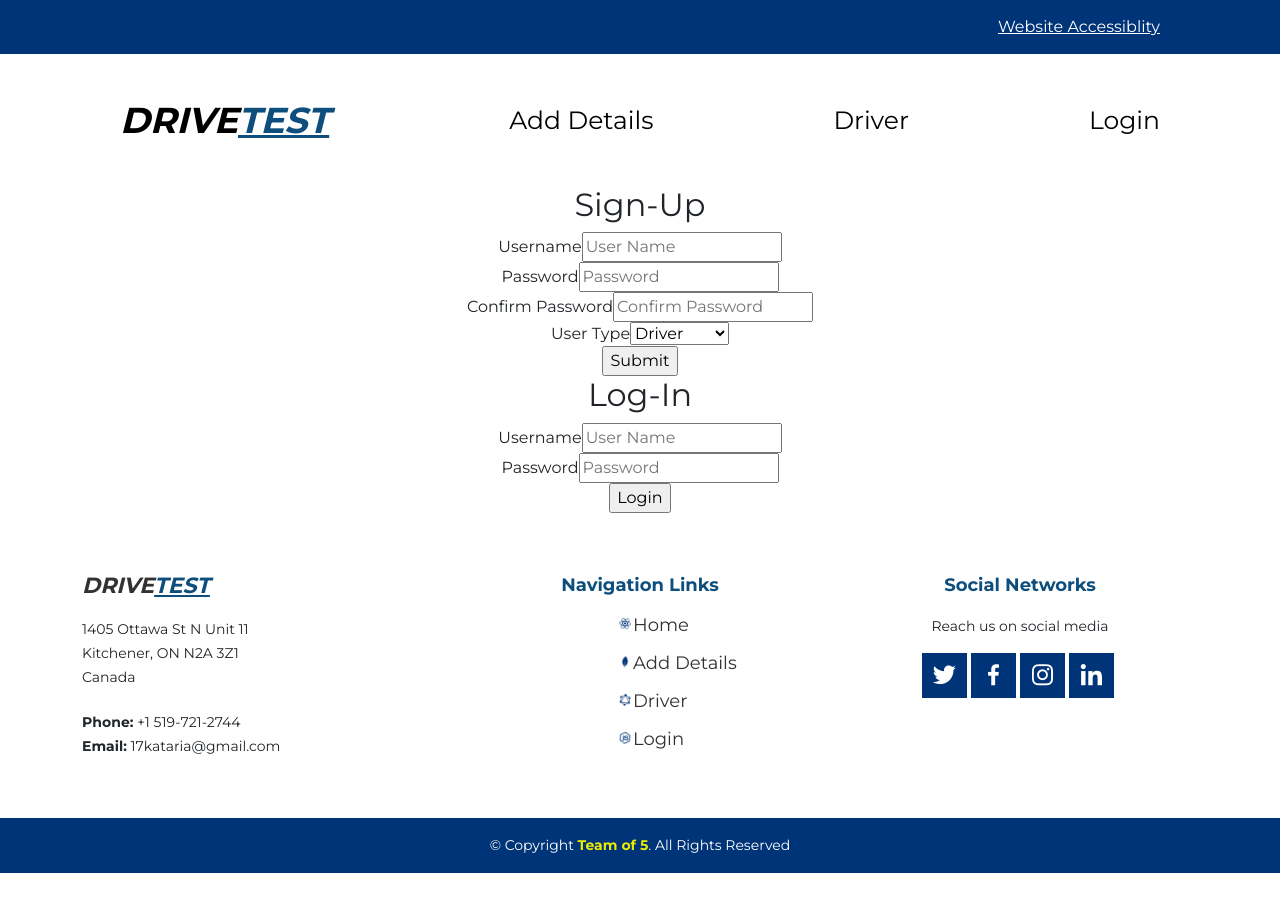
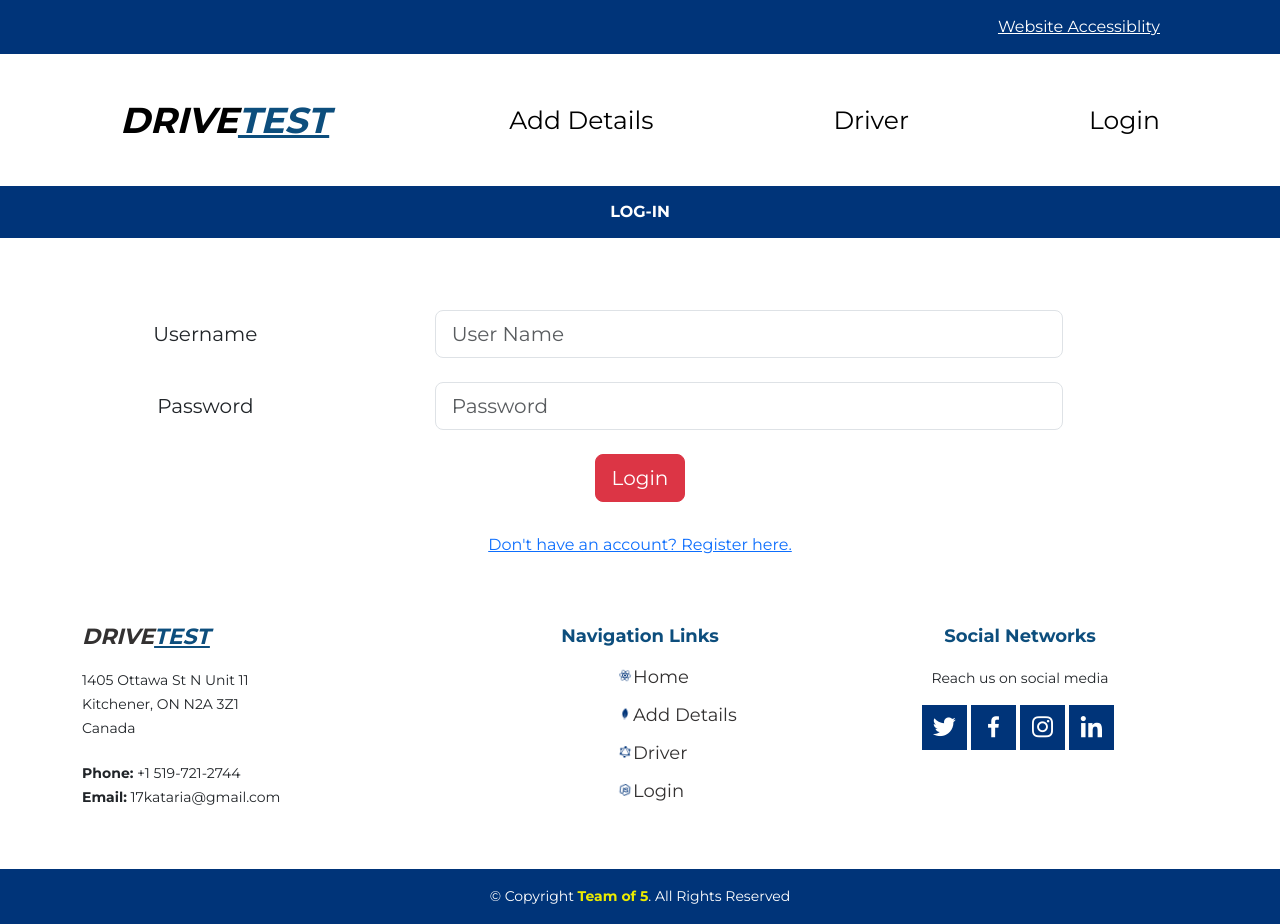
Before and after one commit to ikataria/CapstoneProject, a React (Create React App) app in the folder client/: page /registration in a window 1280 px wide. Before the commit the page ends 873 px from the top, so only its background shows below. Built offline with nearby package versions, Linux system fonts and the light colour scheme.

Commit message:
styling done login page

```diff
--- a/client/src/App.css
+++ b/client/src/App.css
@@ -36,3 +36,218 @@
     transform: rotate(360deg);
   }
 }
+
+
+.App{
+  font-family: "Montserrat", sans-serif;
+  margin: 0;
+  padding: 0;
+  text-align: center;
+}
+
+/* Top bar */
+.webAccessBar{
+  background-color: #003479;
+  line-height: 20px;
+  padding: 17px 120px;
+  display: flex;
+  justify-content: flex-end;
+}
+
+.webAccessBar a{
+  color: white;
+  font-size: 16px;
+}
+
+.navbar{
+  display: flex;
+  justify-content: space-between;
+  background-color: #ffffff;
+  line-height: 20px;
+  padding: 56px 120px;
+}
+
+.logo{
+  color: rgb(0, 0, 0);
+  font-size: 36px;
+  font-weight: Bolder;
+  text-decoration: none;
+  font-style: italic;
+}
+
+.logo span{
+  color: rgb(13, 78, 125);
+  text-decoration: underline;
+}
+
+.navBarList{
+  text-decoration: none;
+  color: #000;
+  font-size: 25px;
+}
+
+
+/*--------------------------------------------------------------
+ > Hero Image
+--------------------------------------------------------------*/
+
+.homePageNewBanner{
+  color: white;
+  font-size: 16px;
+  background-color: #003479;
+  line-height: 20px;
+  padding: 16px 120px;
+  font-weight: 800;
+  margin: 0;
+}
+
+.heroImg{
+  background-image: linear-gradient(to bottom, rgba(156, 160, 163, 0.52), rgba(0, 0, 0, 0.73)), url("https://img.freepik.com/free-photo/woman-male-driving-instructor-during-driving-test_52683-101120.jpg?w=1380&t=st=1687429186~exp=1687429786~hmac=a7bcc4415c2132807798a4e0adf762fb0bfab79ed65674ef3c43d9ec87fd19d7");
+  background-color: #cccccc;
+  height: 650px;
+  background-position: center;
+  background-repeat: no-repeat;
+  background-size: cover;
+  position: relative;
+}
+
+.heroImgContent{
+  width: 920px;
+  height: 500px;
+  margin: 0 0 0 100px ;
+  background-image: linear-gradient(0deg, rgba(156, 160, 163, 0.1), rgba(0, 0, 0, 0.93));
+  opacity: 0.9;
+}
+
+.heroTxt{
+  text-align: left;
+  position: absolute;
+  top: 49%;
+  left: 25%;
+  transform: translate(-50%, -50%);
+  color: white;
+  padding: 40px 35px;
+  line-height: 40px;
+  font-weight: bolder;
+}
+
+.heroTxt h3{
+  color: rgb(235, 235, 0);
+}
+
+
+/*--------------------------------------------------------------
+ > Registration & Login
+--------------------------------------------------------------*/
+
+
+
+/*--------------------------------------------------------------
+ > Footer
+--------------------------------------------------------------*/
+
+#footer {
+  font-size: 14px;
+  background: #003479;;
+}
+
+#footer .upperFooter {
+  padding: 60px 0 30px 0;
+  background: #fff;
+}
+
+#footer .upperFooter .fContact {
+  margin-bottom: 30px;
+  text-align: left;
+}
+
+#footer .upperFooter h3 {
+  margin: 0 0 10px 0;
+  line-height: 1;
+  color: rgb(51, 49, 49);
+  font-size: 22px;
+  padding: 2px 0 10px 0;
+  font-style: italic;
+}
+
+#footer .upperFooter .fContact p {
+  line-height: 24px;
+  margin-bottom: 0;
+  font-size: 14px;
+}
+
+#footer .upperFooter h4 {
+  font-size: 18px;
+  font-weight: 700;
+  color: rgb(13, 78, 125);
+  padding: 2px 0 12px 0;
+}
+
+#footer .upperFooter .footer-links ul {
+  list-style: none;
+  padding: 0;
+  margin: 0;
+}
+
+#footer .upperFooter .footer-links ul i {
+  padding: 1px;
+  color: #003479;
+}
+
+#footer .upperFooter .footer-links ul li {
+  padding: 10px 0 10px 155px;
+  display: flex;
+  align-items: flex-start;
+
+}
+
+#footer .upperFooter .footer-links ul li:first-child {
+  padding-top: 0;
+}
+
+#footer .upperFooter .footer-links ul a {
+  color: rgb(51, 49, 49);
+  font-family: "Montserrat", sans-serif;
+  display: inline-block;
+  line-height: 1;
+  font-size: 18px;
+  text-decoration: none;
+}
+
+#footer .bx {
+  font-family: "Montserrat", sans-serif;
+}
+
+
+#footer .upperFooter .footer-links ul a:hover {
+  color: #003479;
+}
+
+#footer .upperFooter .social-links a {
+  font-size: 28px;
+  background: #003479;
+  color: #fff;
+  padding: 8px 0;
+  margin: 0 4px 0 0;
+  display: inline-block;
+  line-height: 1;
+  text-align: center;
+  transition: 0.25s;
+  width: 45px;
+  height: 45px;
+}
+
+#footer .upperFooter .social-links a:hover {
+  background: rgb(235, 235, 0);
+  color: #fff;
+  text-decoration: none;
+}
+
+#footer .footer-bottom {
+  padding: 17px 0;
+  color: #fff;
+}
+
+#footer .copyright b{
+  color: rgb(235, 235, 0)
+}
--- a/client/src/App.js
+++ b/client/src/App.js
@@ -1,5 +1,5 @@
 import './App.css';
-import './Design.css';
+// import './Design.css';
 import Menu from './components/menu';
 
 function App() {
--- a/client/src/components/HomePage.js
+++ b/client/src/components/HomePage.js
@@ -17,7 +17,6 @@ function Home() {
 
                     <p>To manage website traffic and provide a fair, first-in-first-out road test appointment booking experience, we use virtual queue technology.</p>
 
-
                     <Link className="btn btn-success btn-lg" to="/registration">BOOK A ROAD TEST</Link>
                 </div>
             </div>
--- a/client/src/components/PageRoutes.js
+++ b/client/src/components/PageRoutes.js
@@ -1,20 +1,25 @@
+import React from "react";
+import { useState, useEffect } from "react";
 import {Route, Routes } from "react-router-dom";
 
 import HomePage from "./HomePage";
-import CreateUser from "./registration";
+import Registration from "./registration";
+import Login from "./login";
 import AddUserDetails from "./AddUserDetails";
-// import FetchUser from "./FetchUser";
 
+function PageRoutes() {
+    const [currentForm, setCurrentForm] = useState('login');
 
-function pageRoutes() {
+    const toggleForm = (formName) => {setCurrentForm(formName)}
+
     return (
         <Routes>
             <Route path='/' element={<HomePage/>} />
-            <Route path='/registration' element={<CreateUser/>} />
+            <Route path='/registration' element={currentForm === "login" ? <Login onFormSwitch={toggleForm}/> : <Registration onFormSwitch={toggleForm}/>} />
             <Route path='/driver/addDetails' element={<AddUserDetails/>} />
             {/* <Route path='/fetchUser' element={<FetchUser/>} /> */}
         </Routes>
     )
 }
 
-export default pageRoutes;
+export default PageRoutes;
--- a/client/src/components/login.js
+++ b/client/src/components/login.js
@@ -5,7 +5,7 @@ import { useLocation, useNavigate } from 'react-router-dom';
 
 
 // Login HTML
-const LoginForm = ({LoginUser}) => {
+const LoginForm = ({ LoginUser, props }) => {
 
     const handleSubmit = (e) => {
         e.preventDefault();
@@ -23,27 +23,42 @@ const LoginForm = ({LoginUser}) => {
     return (
         <div>
             <form name="loginUserForm" onSubmit={handleSubmit}>
-                <h2>Log-In</h2>
-                <div>
-                    <label for="userName">Username</label>
-                    <input name="userName" type="text" placeholder="User Name"></input>
+                {/* <h2>Log-In</h2> */}
+                <h2 className="homePageNewBanner">LOG-IN</h2>
+                <br />
+                <br />
+                <br />
+
+                <div className="form-group row">
+                    <label htmlFor="userName" className="col-sm-4 col-form-label col-form-label-lg">Username</label>
+                    <div className="col-sm-6">
+                        <input name="userName" placeholder="User Name" type="text" className="form-control form-control-lg" minlength="3" maxlength="25" required></input>
+                    </div>
                 </div>
+                <br />
 
-                <div>
-                    <label for="password">Password</label>
-                    <input name="password" type="text" placeholder="Password"></input>
+                <div className="form-group row">
+                    <label htmlFor="password" className="col-sm-4 col-form-label col-form-label-lg">Password</label>
+                    <div className="col-sm-6">
+                        <input name="password" className="form-control form-control-lg" type="password" placeholder="Password" minlength="6" maxlength="20" required></input>
+                    </div>
                 </div>
+                <br />
 
-                <div>
-                    <input type="submit" value="Login" />
+                <div className="form-group">
+                    <input type="submit" value="Login" className="btn btn-danger btn-lg" />
                 </div>
+                <br />
+
             </form>
+
+            <button className="btn btn-link" onClick={() => props.onFormSwitch('registration')}>Don't have an account? Register here.</button>
         </div>
     )
 }
 
 // Hit API
-const LoginUser = () => {
+const LoginUser = (props) => {
     const navigate = useNavigate();
     const [user, setUser] = useState([]);
     const params = useLocation().search;
@@ -61,18 +76,18 @@ const LoginUser = () => {
                 }
             }
         `;
-        fetch('http://localhost:7700/graphql',{
-            method:'post',
-            headers:{'Content-type':'application/json'},
-            body: JSON.stringify({query})
-        }).then(async(response) => {
+        fetch('http://localhost:7700/graphql', {
+            method: 'post',
+            headers: { 'Content-type': 'application/json' },
+            body: JSON.stringify({ query })
+        }).then(async (response) => {
             const userDataObj = await response.json();
             const userData = userDataObj.data.getUserByUserName;
 
-            if(!userData || userData.password != userCreds.password ){
+            if (!userData || userData.password != userCreds.password) {
                 alert('Invalid username or password')
             }
-            else{
+            else {
                 alert(`Welcome ${userData.userName}`)
                 console.log(`Data match. Ready for login`);
                 navigate('/driver/addDetails')
@@ -84,7 +99,7 @@ const LoginUser = () => {
 
     return (
         <div>
-            <LoginForm LoginUser={fetchData} />
+            <LoginForm LoginUser={fetchData} props={props} />
         </div>
     )
 }
--- a/client/src/components/registration.js
+++ b/client/src/components/registration.js
@@ -1,9 +1,7 @@
 import React from 'react';
 
-import LoginUser from './login';
-
 // Registration HTML & Validation
-const RegistrationForm = ({RegisterUser}) => {
+const RegistrationForm = ({ RegisterUser, props }) => {
 
     const handleSubmit = (e) => {
         e.preventDefault();
@@ -23,47 +21,66 @@ const RegistrationForm = ({RegisterUser}) => {
     return (
         <div>
             <form name="addUser" onSubmit={handleSubmit}>
-                <h2>Sign-Up</h2>
-                <div>
-                    <label for="userName">Username</label>
-                    <input name="userName" type="text" placeholder="User Name"></input>
+            <h2 className="homePageNewBanner">REGISTRATION FORM</h2>
+                <br />
+                <br/>
+                <br/>
+
+                <div className="form-group row">
+                    <label htmlFor="userName" className="col-sm-4 col-form-label col-form-label-lg">Username</label>
+                    <div className="col-sm-6">
+                        <input name="userName" type="text" placeholder="User Name" className="form-control form-control-lg" minlength="3" maxlength="25" required></input>
+                        <small id="emailHelp" className="form-text text-muted">We'll never share your email with anyone else.</small>
+                    </div>
                 </div>
+                <br />
 
-                <div>
-                    <label for="password">Password</label>
-                    <input name="password" type="text" placeholder="Password"></input>
+                <div className="form-group row">
+                    <label htmlFor="password" className="col-sm-4 col-form-label col-form-label-lg">Password</label>
+                    <div className="col-sm-6">
+                        <input name="password" type="password" placeholder="Password" className="form-control form-control-lg" minlength="6" maxlength="20" required></input>
+                    </div>
                 </div>
+                <br />
 
-                <div>
-                    <label for="confirmPassword">Confirm Password</label>
-                    <input name="confirmPassword" type="text" placeholder="Confirm Password"></input>
+                <div className="form-group row">
+                    <label htmlFor="confirmPassword" className="col-sm-4 col-form-label col-form-label-lg">Confirm Password</label>
+                    <div className="col-sm-6">
+                        <input name="confirmPassword" type="password" placeholder="Confirm Password" className="form-control form-control-lg" minlength="6" maxlength="20" required></input>
+                    </div>
                 </div>
+                <br />
 
-                <div>
-                    <label for="userType">User Type</label>
+                <div className="form-group row">
+                    <label htmlFor="userType" className="col-sm-4 col-form-label col-form-label-lg">User Type</label>
 
-                    <select name="userType" id="userType">
-                        <option value="driver">Driver</option>
-                        <option value="examiner">Examiner</option>
-                        <option value="admin">Admin</option>
-                    </select>
+                    <div className="col-sm-6">
+                        <select name="userType" className="btn btn-light dropdown-toggle form-control" id="userType">
+                            <option className="dropdown-item" selected>Choose...</option>
+                            <option className="dropdown-item" value="driver">Driver</option>
+                            <option className="dropdown-item" value="examiner">Examiner</option>
+                            <option className="dropdown-item" value="admin">Admin</option>
+                        </select>
+                    </div>
+
                 </div>
+                <br />
 
-                <div>
-                    <input type="submit" value="Submit" />
+                <div className="form-group">
+                    <input type="submit" value="Submit" className="btn btn-success btn-lg" />
                 </div>
+                <br />
+
             </form>
 
-
-            <div>
-                <LoginUser />
-            </div>
+            <br />
+            <button className="btn btn-link" onClick={() => props.onFormSwitch("login")}>Already have an account? Login here.</button>
         </div>
     )
 }
 
 // Hit API
-const CreateUser = () => {
+const CreateUser = (props) => {
 
     const RegisterUser = (singleUser) => {
         let query = `
@@ -78,8 +95,8 @@ const CreateUser = () => {
         `;
 
         fetch('http://localhost:7700/graphql', {
-            method:'post',
-            headers: {'Content-Type': 'application/json'},
+            method: 'post',
+            headers: { 'Content-Type': 'application/json' },
             body: JSON.stringify({
                 query,
                 variables: {
@@ -90,7 +107,7 @@ const CreateUser = () => {
             })
         }).then(async (response) => {
             let savedData = await response.json();
-            console.log(__filename,`data to savedData 82`, JSON.stringify(savedData));
+            console.log(__filename, `data to savedData 82`, JSON.stringify(savedData));
             alert(`${JSON.stringify(savedData.data.addUser.userName)} registered successfully.`)
         })
 
@@ -98,7 +115,7 @@ const CreateUser = () => {
 
     return (
         <div>
-            <RegistrationForm RegisterUser={RegisterUser} />
+            <RegistrationForm RegisterUser={RegisterUser} props={props} />
         </div>
     )
 }
```
